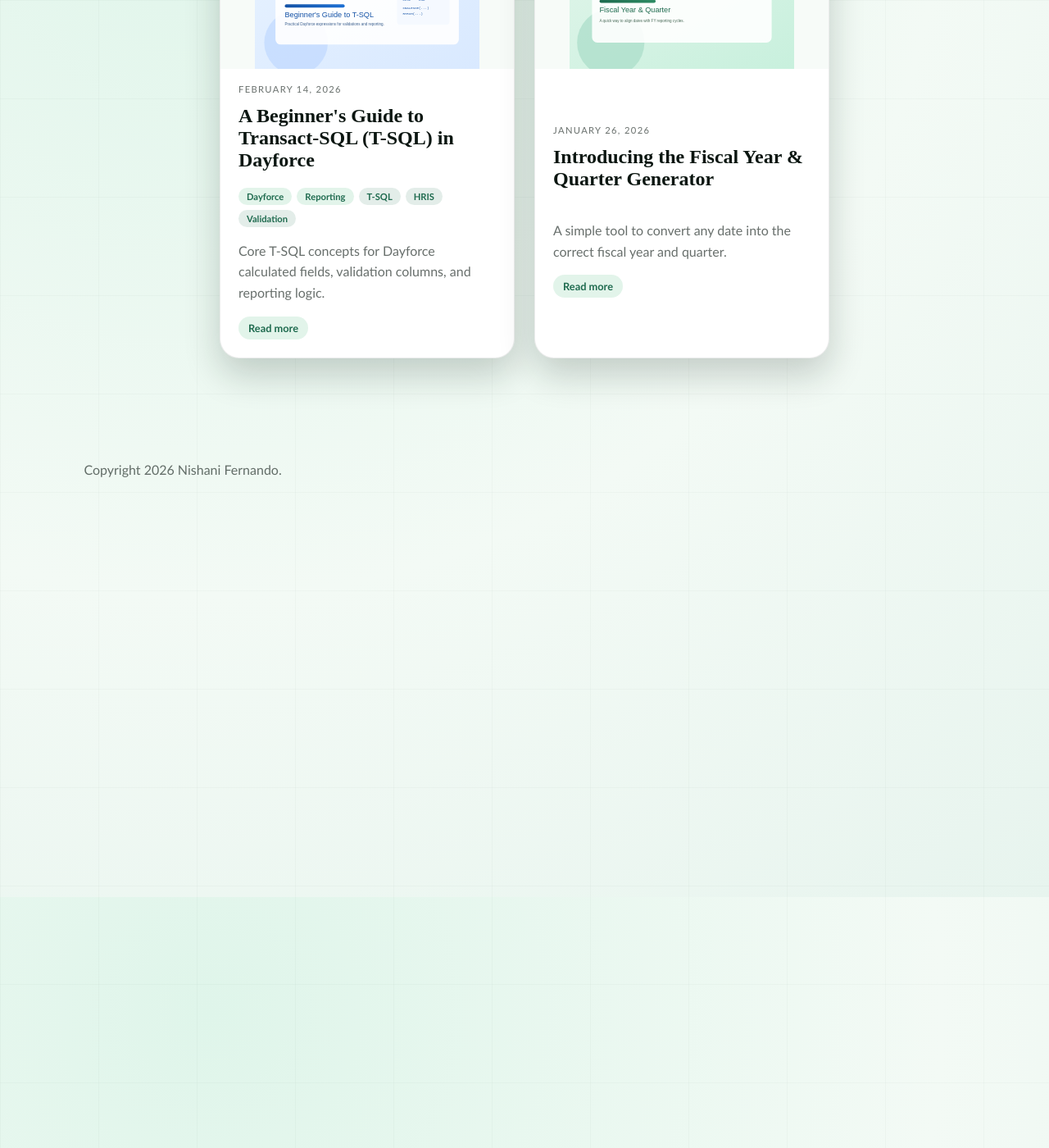
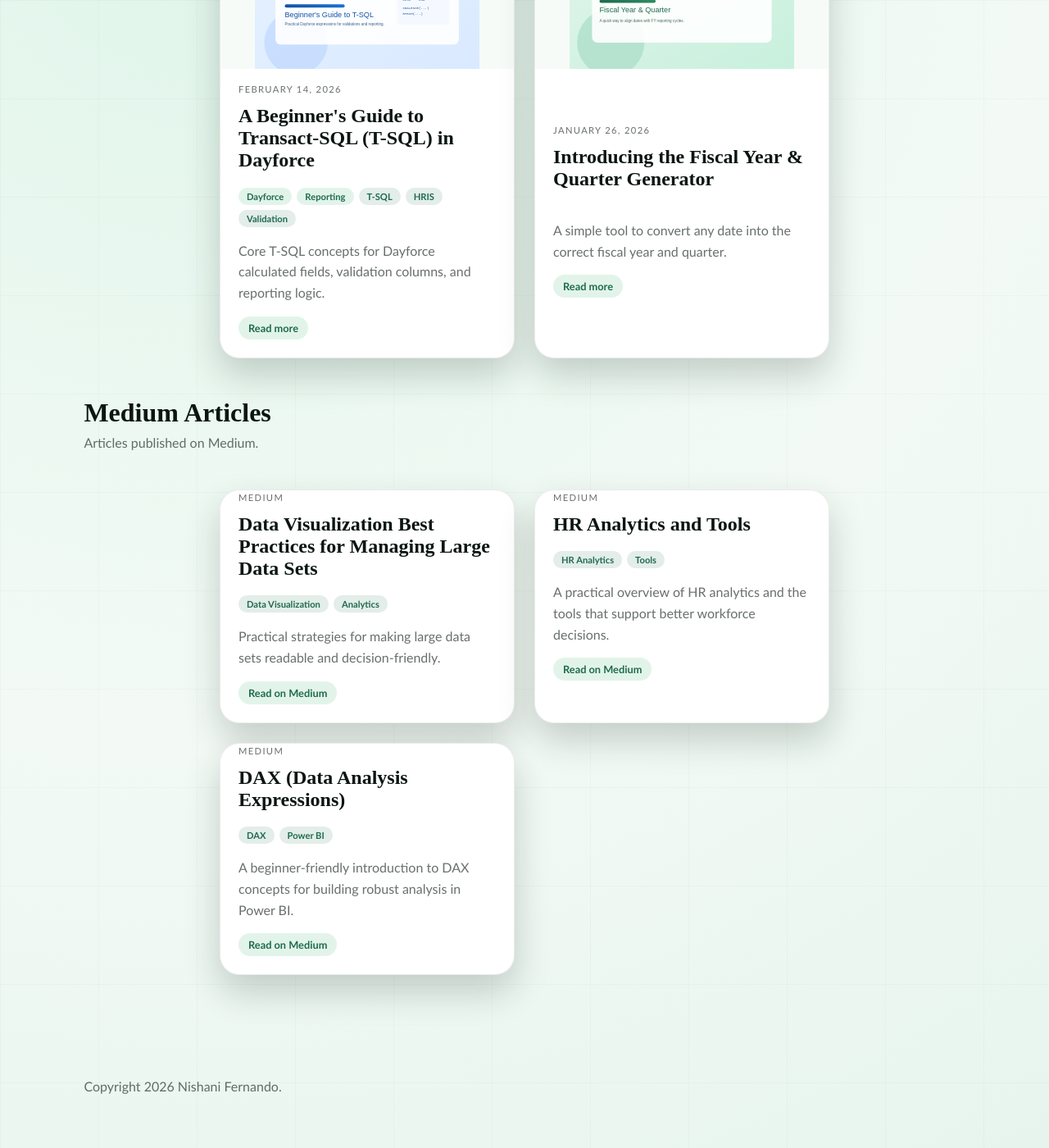
Before and after one commit to nishanif/nishanif.github.io, a Jekyll site: the page built from posts.html, in a window 1280 px wide and 1400 px high, scrolled down 306 px. Shown: the whole window at 82% size. Built offline with Jekyll 4.4.1, drawn with Linux system fonts in a browser that asks for light colours.

Commit message:
Move Medium articles under Posts tab

```diff
--- a/_layouts/default.html
+++ b/_layouts/default.html
@@ -8,7 +8,6 @@
         <nav class="nav">
             <a class="{% if page.url == "/" %}active{% endif %}" href="{{ "/" | relative_url }}">About</a>
             <a class="{% if page.url contains "/posts" %}active{% endif %}" href="{{ "/posts/" | relative_url }}">Posts</a>
-            <a class="{% if page.url contains "/medium" %}active{% endif %}" href="{{ "/medium/" | relative_url }}">Medium</a>
             <a class="{% if page.url contains "/tools" %}active{% endif %}" href="{{ "/tools/" | relative_url }}">Tools</a>
         </nav>
         <a class="cta-button" href="https://www.linkedin.com/in/nishani-fernando/" target="_blank" rel="noreferrer">Connect</a>
--- a/_layouts/post.html
+++ b/_layouts/post.html
@@ -14,7 +14,6 @@
         <nav class="nav">
             <a class="{% if page.url == "/" %}active{% endif %}" href="{{ "/" | relative_url }}">About</a>
             <a class="{% if page.url contains "/posts" %}active{% endif %}" href="{{ "/posts/" | relative_url }}">Posts</a>
-            <a class="{% if page.url contains "/medium" %}active{% endif %}" href="{{ "/medium/" | relative_url }}">Medium</a>
             <a class="{% if page.url contains "/tools" %}active{% endif %}" href="{{ "/tools/" | relative_url }}">Tools</a>
         </nav>
         <a class="cta-button" href="https://www.linkedin.com/in/nishani-fernando/" target="_blank" rel="noreferrer">Connect</a>
--- a/posts.html
+++ b/posts.html
@@ -33,3 +33,35 @@ permalink: /posts/
         </a>
     {% endfor %}
 </section>
+
+{% assign medium_posts = site.data.medium_posts %}
+{% if medium_posts and medium_posts.size > 0 %}
+<section class="section-header">
+    <h2>Medium Articles</h2>
+    <p>Articles published on Medium.</p>
+</section>
+
+<section class="post-grid">
+    {% for post in medium_posts %}
+        {% if post.url and post.title %}
+            <a class="card post-card" href="{{ post.url }}" target="_blank" rel="noreferrer noopener">
+                <div class="post-body">
+                    <p class="post-meta">Medium</p>
+                    <h2>{{ post.title }}</h2>
+                    {% if post.tags %}
+                        <div class="post-tags">
+                            {% for tag in post.tags %}
+                                <span class="tag-pill secondary">{{ tag }}</span>
+                            {% endfor %}
+                        </div>
+                    {% endif %}
+                    {% if post.excerpt %}
+                        <p>{{ post.excerpt | truncate: 160 }}</p>
+                    {% endif %}
+                    <span class="chip">Read on Medium</span>
+                </div>
+            </a>
+        {% endif %}
+    {% endfor %}
+</section>
+{% endif %}
```
Also changed, not shown: medium.html (deleted, +0 -40 lines).
